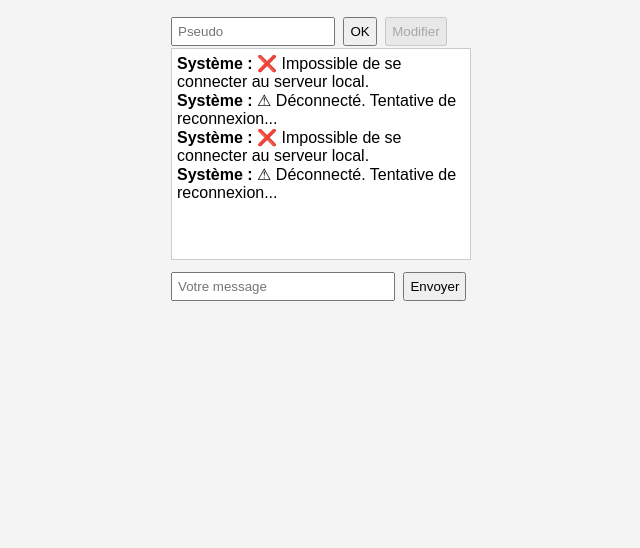
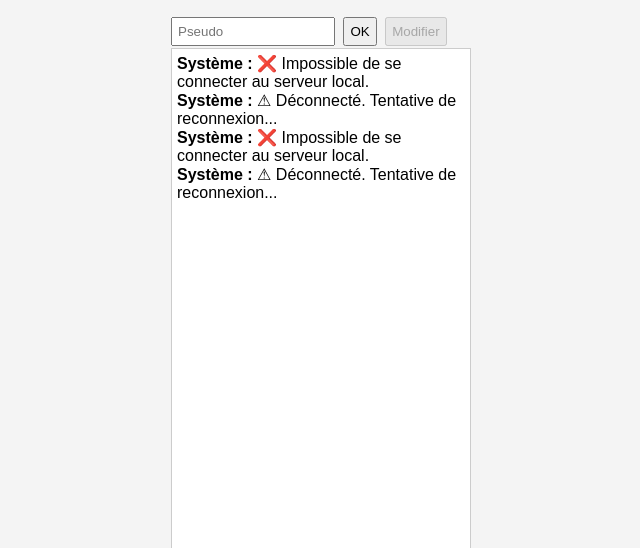
Before and after one commit to BenjaminNh54/chat, a browser extension: page index.html in a window 1280 px wide. Shown: the part 252-800 px from the top of the page, without its empty margins (37-677 px from the left). Drawn offline with Linux system fonts and the light colour scheme.

Commit message:
Mise à jour du code

```diff
--- a/index.html
+++ b/index.html
@@ -6,7 +6,7 @@
 <title>Chat Local</title>
 <style>
   body { font-family: Arial, sans-serif; padding: 200px; width: 300px; background: #f4f4f4; }
-  #chat { border: 1px solid #ccc; background: white; height: 200px; overflow-y: auto; padding: 5px; margin-bottom: 10px; }
+  #chat { border: 1px solid #ccc; background: white; height: 1996px; overflow-y: auto; padding: 5px; margin-bottom: 10px; }
   input, button { padding: 5px; margin: 2px 4px 2px 0; }
   #pseudo { width: 50%; }
   #msg { width: 70%; }
```
